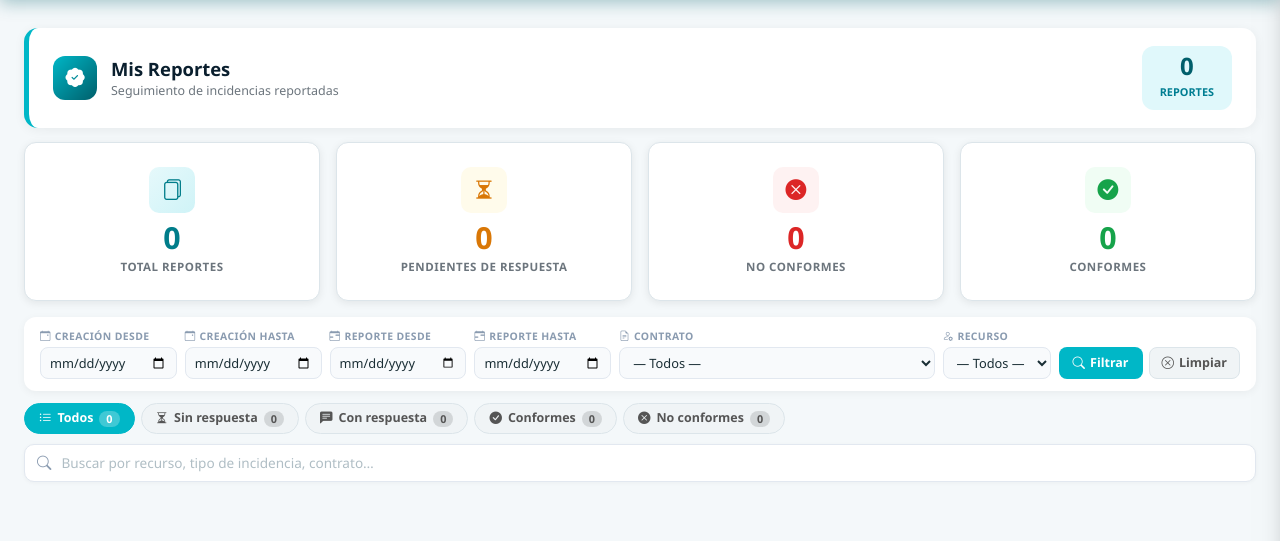
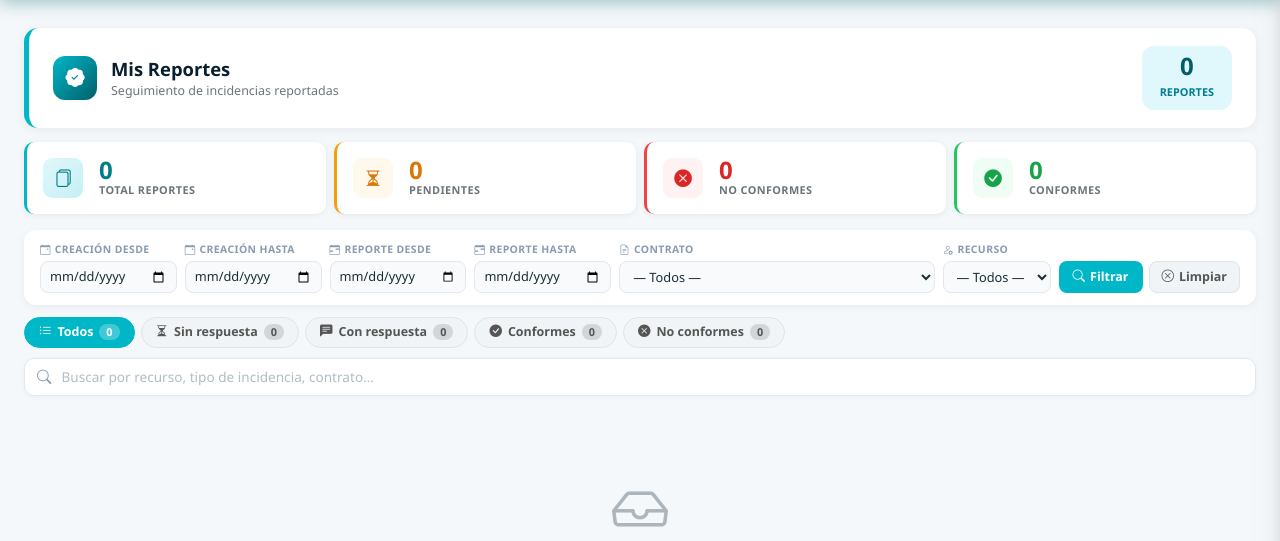
Before and after one commit to mariajosebarreto75/Incidencias, a Flask app: page /neo/validar-reportes in a window 1280 px wide; the page is wider, and only the part inside the window is pictured. Shown: the part 78-619 px from the top of that part. Run offline with Flask 3, Linux system fonts and the light colour scheme; the visitor is signed in with stand-in values (Sample User, id 1); data that the repository does not hold is empty.

Commit message:
Redesign KPI cards: compact horizontal layout with colored left border

```diff
--- a/app/templates/neo/validar_reportes.html
+++ b/app/templates/neo/validar_reportes.html
@@ -26,40 +26,48 @@
     </div>
 
     <!-- KPIs -->
-    <div class="row g-3 mb-3">
+    <div class="row g-2 mb-3">
         <div class="col-6 col-md-3">
-            <div class="card border-0 h-100 text-center" style="border-radius:12px;box-shadow:0 2px 8px rgba(0,0,0,.08);border:1px solid #dce5ea!important;">
-                <div class="card-body py-4 px-3">
-                    <div class="mx-auto mb-2 d-flex align-items-center justify-content-center" style="width:46px;height:46px;border-radius:10px;background:linear-gradient(135deg,#e6f9fb,#cff3f7);font-size:1.3rem;color:#007d8a;"><i class="bi bi-files"></i></div>
-                    <div style="font-size:1.9rem;font-weight:800;color:#007d8a;line-height:1.1;">{{ kpis.total }}</div>
-                    <div style="font-size:.72rem;color:#6c757d;font-weight:600;text-transform:uppercase;letter-spacing:.5px;margin-top:4px;">Total reportes</div>
+            <div class="card border-0 h-100" style="border-radius:10px;box-shadow:0 1px 6px rgba(0,0,0,.07);border-left:3px solid #00b7c7!important;">
+                <div class="card-body d-flex align-items-center gap-3 py-3 px-3">
+                    <div class="d-flex align-items-center justify-content-center flex-shrink-0" style="width:40px;height:40px;border-radius:9px;background:linear-gradient(135deg,#e0f8fb,#c5eff4);font-size:1.1rem;color:#007d8a;"><i class="bi bi-files"></i></div>
+                    <div>
+                        <div style="font-size:1.5rem;font-weight:800;color:#007d8a;line-height:1;">{{ kpis.total }}</div>
+                        <div style="font-size:.68rem;color:#6c757d;font-weight:600;text-transform:uppercase;letter-spacing:.4px;">Total reportes</div>
+                    </div>
                 </div>
             </div>
         </div>
         <div class="col-6 col-md-3">
-            <div class="card border-0 h-100 text-center" style="border-radius:12px;box-shadow:0 2px 8px rgba(0,0,0,.08);border:1px solid #dce5ea!important;">
-                <div class="card-body py-4 px-3">
-                    <div class="mx-auto mb-2 d-flex align-items-center justify-content-center" style="width:46px;height:46px;border-radius:10px;background:#fffbeb;font-size:1.3rem;color:#d97706;"><i class="bi bi-hourglass-split"></i></div>
-                    <div style="font-size:1.9rem;font-weight:800;color:#d97706;line-height:1.1;">{{ kpis.pendientes }}</div>
-                    <div style="font-size:.72rem;color:#6c757d;font-weight:600;text-transform:uppercase;letter-spacing:.5px;margin-top:4px;">Pendientes de respuesta</div>
+            <div class="card border-0 h-100" style="border-radius:10px;box-shadow:0 1px 6px rgba(0,0,0,.07);border-left:3px solid #f59e0b!important;">
+                <div class="card-body d-flex align-items-center gap-3 py-3 px-3">
+                    <div class="d-flex align-items-center justify-content-center flex-shrink-0" style="width:40px;height:40px;border-radius:9px;background:#fef9ec;font-size:1.1rem;color:#d97706;"><i class="bi bi-hourglass-split"></i></div>
+                    <div>
+                        <div style="font-size:1.5rem;font-weight:800;color:#d97706;line-height:1;">{{ kpis.pendientes }}</div>
+                        <div style="font-size:.68rem;color:#6c757d;font-weight:600;text-transform:uppercase;letter-spacing:.4px;">Pendientes</div>
+                    </div>
                 </div>
             </div>
         </div>
         <div class="col-6 col-md-3">
-            <div class="card border-0 h-100 text-center" style="border-radius:12px;box-shadow:0 2px 8px rgba(0,0,0,.08);border:1px solid #dce5ea!important;">
-                <div class="card-body py-4 px-3">
-                    <div class="mx-auto mb-2 d-flex align-items-center justify-content-center" style="width:46px;height:46px;border-radius:10px;background:#fef2f2;font-size:1.3rem;color:#dc2626;"><i class="bi bi-x-circle-fill"></i></div>
-                    <div style="font-size:1.9rem;font-weight:800;color:#dc2626;line-height:1.1;">{{ kpis.no_conformes }}</div>
-                    <div style="font-size:.72rem;color:#6c757d;font-weight:600;text-transform:uppercase;letter-spacing:.5px;margin-top:4px;">No conformes</div>
+            <div class="card border-0 h-100" style="border-radius:10px;box-shadow:0 1px 6px rgba(0,0,0,.07);border-left:3px solid #ef4444!important;">
+                <div class="card-body d-flex align-items-center gap-3 py-3 px-3">
+                    <div class="d-flex align-items-center justify-content-center flex-shrink-0" style="width:40px;height:40px;border-radius:9px;background:#fef2f2;font-size:1.1rem;color:#dc2626;"><i class="bi bi-x-circle-fill"></i></div>
+                    <div>
+                        <div style="font-size:1.5rem;font-weight:800;color:#dc2626;line-height:1;">{{ kpis.no_conformes }}</div>
+                        <div style="font-size:.68rem;color:#6c757d;font-weight:600;text-transform:uppercase;letter-spacing:.4px;">No conformes</div>
+                    </div>
                 </div>
             </div>
         </div>
         <div class="col-6 col-md-3">
-            <div class="card border-0 h-100 text-center" style="border-radius:12px;box-shadow:0 2px 8px rgba(0,0,0,.08);border:1px solid #dce5ea!important;">
-                <div class="card-body py-4 px-3">
-                    <div class="mx-auto mb-2 d-flex align-items-center justify-content-center" style="width:46px;height:46px;border-radius:10px;background:#f0fdf4;font-size:1.3rem;color:#16a34a;"><i class="bi bi-check-circle-fill"></i></div>
-                    <div style="font-size:1.9rem;font-weight:800;color:#16a34a;line-height:1.1;">{{ kpis.conformes }}</div>
-                    <div style="font-size:.72rem;color:#6c757d;font-weight:600;text-transform:uppercase;letter-spacing:.5px;margin-top:4px;">Conformes</div>
+            <div class="card border-0 h-100" style="border-radius:10px;box-shadow:0 1px 6px rgba(0,0,0,.07);border-left:3px solid #22c55e!important;">
+                <div class="card-body d-flex align-items-center gap-3 py-3 px-3">
+                    <div class="d-flex align-items-center justify-content-center flex-shrink-0" style="width:40px;height:40px;border-radius:9px;background:#f0fdf4;font-size:1.1rem;color:#16a34a;"><i class="bi bi-check-circle-fill"></i></div>
+                    <div>
+                        <div style="font-size:1.5rem;font-weight:800;color:#16a34a;line-height:1;">{{ kpis.conformes }}</div>
+                        <div style="font-size:.68rem;color:#6c757d;font-weight:600;text-transform:uppercase;letter-spacing:.4px;">Conformes</div>
+                    </div>
                 </div>
             </div>
         </div>
```
Also changed, not shown: app/templates/coordinador/panel_reportes.html (+29 -21 lines).
